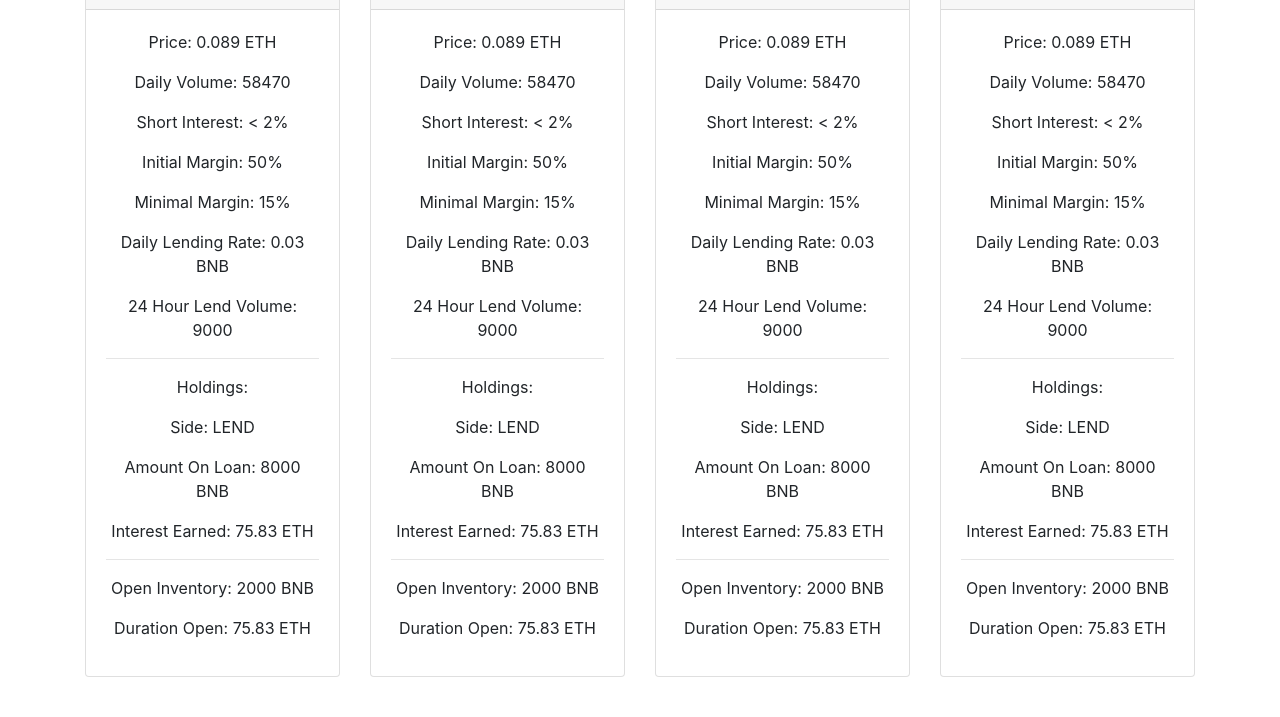
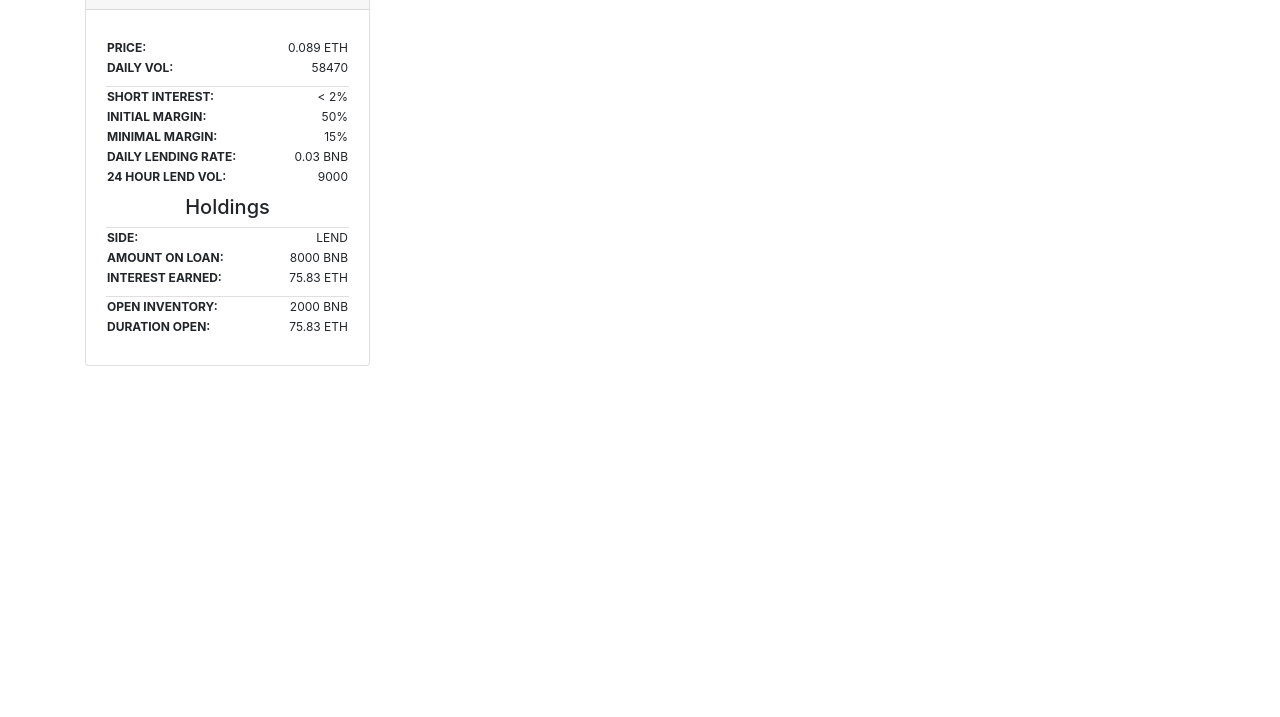
Before and after one commit to spotnetio/ui, a plain HTML site: page index.html in a window 1280 px wide. Shown: the part 140-857 px from the top of the page. After the commit the page ends 800 px from the top, so only its background shows below. Drawn offline with Linux system fonts and the light colour scheme.

Commit message:
add custom card styles

```diff
--- /dev/null
+++ b/assets/css/main.css
@@ -0,0 +1,27 @@
+.metrics-card {
+  height: 100%;
+  padding: 0;
+}
+
+.metrics-card .metrics {
+  font-size: 12px;
+  width: 100%;
+}
+
+.metrics-card .metrics {
+  border-top: 1px solid rgba(0,0,0,.125);
+}
+
+.metrics-card .metrics:first-child {
+  border-top: none;
+}
+
+.metrics .metrics-name {
+  font-weight: bold;
+  text-transform: uppercase;
+  text-align: left;
+}
+
+.metrics .metrics-value {
+  text-align: right;
+}
--- a/assets/js/main.js
+++ b/assets/js/main.js
@@ -0,0 +1 @@
+'use strict';
--- a/index.html
+++ b/index.html
@@ -4,6 +4,7 @@
     <meta charset="utf-8">
     <title></title>
     <link rel="stylesheet" href="/bower_components/bootstrap/dist/css/bootstrap.min.css">
+    <link rel="stylesheet" href="/assets/css/main.css">
   </head>
   <body>
     <div class="navbar navbar-dark bg-dark box-shadow">
@@ -15,96 +16,69 @@
     </div>
     <div class="container mt-3">
       <div class="card-deck mb-3 text-center">
-        <div class="card mb-4 box-shadow">
+        <div class="metrics-card card mb-4 box-shadow col-xl-3">
           <div class="card-header">
             <h4 class="my-0 font-weight-normal">BNB</h4>
             <h6 class="mt-1 my-0 font-weight-normal">9088890</h6>
           </div>
           <div class="card-body">
-            <p>Price: 0.089 ETH</p>
-            <p>Daily Volume: 58470</p>
-            <p>Short Interest: < 2%</p>
-            <p>Initial Margin: 50%</p>
-            <p>Minimal Margin: 15%</p>
-            <p>Daily Lending Rate: 0.03 BNB</p>
-            <p>24 Hour Lend Volume: 9000</p>
-            <hr />
-            <p>Holdings: </p>
-            <p>Side: LEND</p>
-            <p>Amount On Loan: 8000 BNB</p>
-            <p>Interest Earned: 75.83 ETH</p>
-            <hr />
-            <p>Open Inventory: 2000 BNB</p>
-            <p>Duration Open: 75.83 ETH</p>
-          </div>
-        </div>
-        <div class="card mb-4 box-shadow">
-          <div class="card-header">
-            <h4 class="my-0 font-weight-normal">BNB</h4>
-            <h6 class="mt-1 my-0 font-weight-normal">9088890</h6>
-          </div>
-          <div class="card-body">
-            <p>Price: 0.089 ETH</p>
-            <p>Daily Volume: 58470</p>
-            <p>Short Interest: < 2%</p>
-            <p>Initial Margin: 50%</p>
-            <p>Minimal Margin: 15%</p>
-            <p>Daily Lending Rate: 0.03 BNB</p>
-            <p>24 Hour Lend Volume: 9000</p>
-            <hr />
-            <p>Holdings: </p>
-            <p>Side: LEND</p>
-            <p>Amount On Loan: 8000 BNB</p>
-            <p>Interest Earned: 75.83 ETH</p>
-            <hr />
-            <p>Open Inventory: 2000 BNB</p>
-            <p>Duration Open: 75.83 ETH</p>
-          </div>
-        </div>
-        <div class="card mb-4 box-shadow">
-          <div class="card-header">
-            <h4 class="my-0 font-weight-normal">BNB</h4>
-            <h6 class="mt-1 my-0 font-weight-normal">9088890</h6>
-          </div>
-          <div class="card-body">
-            <p>Price: 0.089 ETH</p>
-            <p>Daily Volume: 58470</p>
-            <p>Short Interest: < 2%</p>
-            <p>Initial Margin: 50%</p>
-            <p>Minimal Margin: 15%</p>
-            <p>Daily Lending Rate: 0.03 BNB</p>
-            <p>24 Hour Lend Volume: 9000</p>
-            <hr />
-            <p>Holdings: </p>
-            <p>Side: LEND</p>
-            <p>Amount On Loan: 8000 BNB</p>
-            <p>Interest Earned: 75.83 ETH</p>
-            <hr />
-            <p>Open Inventory: 2000 BNB</p>
-            <p>Duration Open: 75.83 ETH</p>
-          </div>
-        </div>
-        <div class="card mb-4 box-shadow">
-          <div class="card-header">
-            <h4 class="my-0 font-weight-normal">BNB</h4>
-            <h6 class="mt-1 my-0 font-weight-normal">9088890</h6>
-          </div>
-          <div class="card-body">
-            <p>Price: 0.089 ETH</p>
-            <p>Daily Volume: 58470</p>
-            <p>Short Interest: < 2%</p>
-            <p>Initial Margin: 50%</p>
-            <p>Minimal Margin: 15%</p>
-            <p>Daily Lending Rate: 0.03 BNB</p>
-            <p>24 Hour Lend Volume: 9000</p>
-            <hr />
-            <p>Holdings: </p>
-            <p>Side: LEND</p>
-            <p>Amount On Loan: 8000 BNB</p>
-            <p>Interest Earned: 75.83 ETH</p>
-            <hr />
-            <p>Open Inventory: 2000 BNB</p>
-            <p>Duration Open: 75.83 ETH</p>
+            <table class="metrics my-2">
+              <tr>
+                <td class="metrics-name">Price:</td>
+                <td class="metrics-value">0.089 ETH</td>
+              </tr>
+              <tr>
+                <td class="metrics-name">Daily Vol:</td>
+                <td class="metrics-value">58470</td>
+              </tr>
+            </table>
+            <table class="metrics my-2">
+              <tr>
+                <td class="metrics-name">Short Interest:</td>
+                <td class="metrics-value">< 2%</td>
+              </tr>
+              <tr>
+                <td class="metrics-name">Initial Margin:</td>
+                <td class="metrics-value">50%</td>
+              </tr>
+              <tr>
+                <td class="metrics-name">Minimal Margin:</td>
+                <td class="metrics-value">15%</td>
+              </tr>
+              <tr>
+                <td class="metrics-name">Daily Lending Rate:</td>
+                <td class="metrics-value">0.03 BNB</td>
+              </tr>
+              <tr>
+                <td class="metrics-name">24 Hour Lend Vol:</td>
+                <td class="metrics-value">9000</td>
+              </tr>
+            </table>
+            <h5 class="my-2">Holdings</h5>
+            <table class="metrics my-2">
+              <tr>
+                <td class="metrics-name">Side:</td>
+                <td class="metrics-value">LEND</td>
+              </tr>
+              <tr>
+                <td class="metrics-name">Amount On Loan:</td>
+                <td class="metrics-value">8000 BNB</td>
+              </tr>
+              <tr>
+                <td class="metrics-name">Interest Earned:</td>
+                <td class="metrics-value">75.83 ETH</td>
+              </tr>
+            </table>
+            <table class="metrics my-2">
+              <tr>
+                <td class="metrics-name">Open Inventory:</td>
+                <td class="metrics-value">2000 BNB</td>
+              </tr>
+              <tr>
+                <td class="metrics-name">Duration Open:</td>
+                <td class="metrics-value">75.83 ETH</td>
+              </tr>
+            </table>
           </div>
         </div>
       </div>
```
